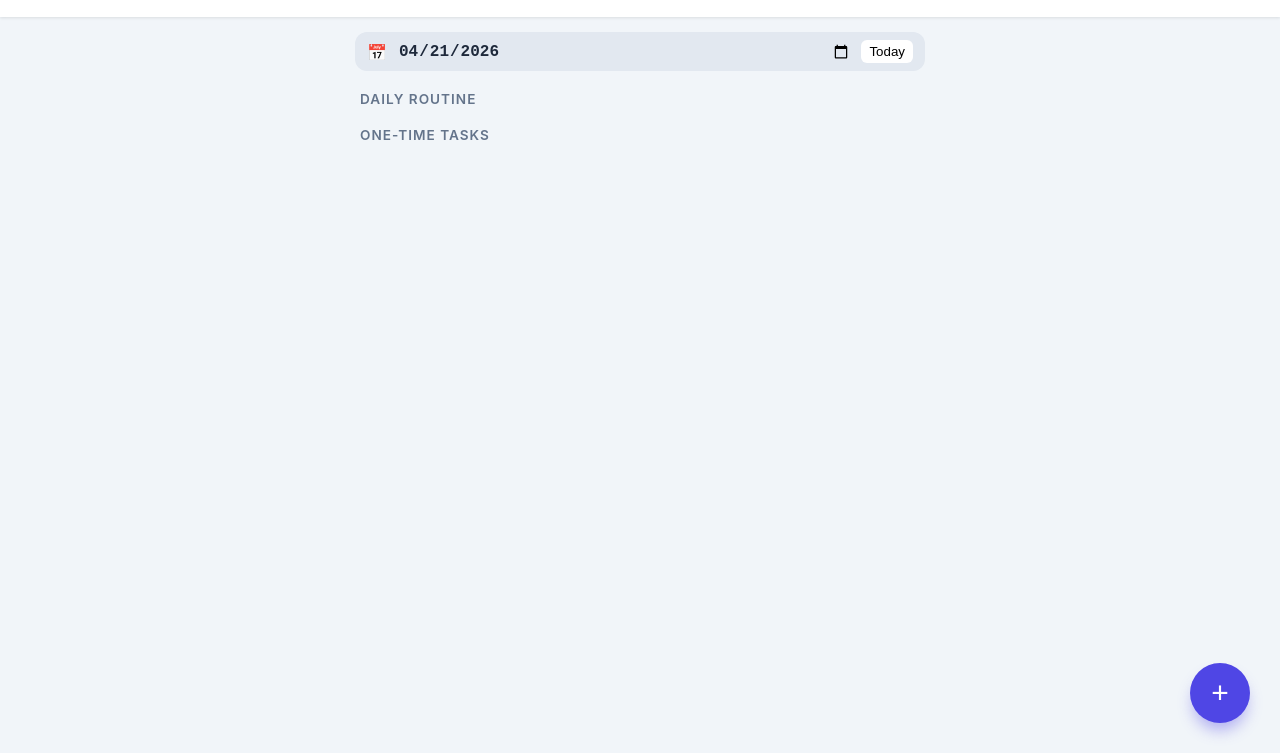
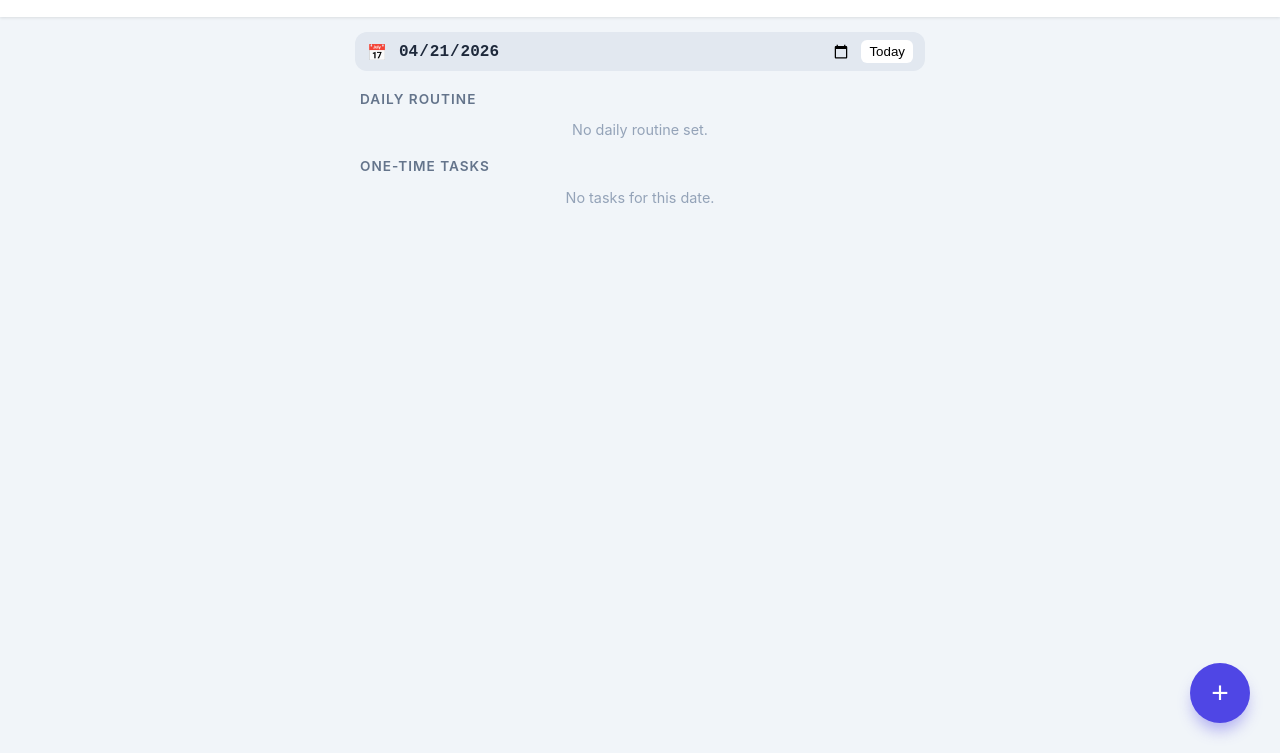
Before and after one commit to adbasithsj/work-planner, a plain HTML site: page index.html in a window 1280 px wide. Shown: the part 47-800 px from the top of the page. Drawn offline with Linux system fonts and the light colour scheme.

Commit message:
Refactor task handling and update sorting logic

```diff
--- a/index.html
+++ b/index.html
@@ -99,15 +99,12 @@
             font-size: 0.9rem;
         }
 
-        /* Sorting Buttons */
         .btn-sort { background: #f1f5f9; color: var(--text-sub); font-size: 1.1rem; }
-
         .btn-check { background: #dcfce7; color: var(--success); }
         .btn-check.active { background: var(--success); color: white; }
         .btn-edit { background: #fef3c7; color: var(--warning); }
         .btn-delete { background: #fee2e2; color: var(--danger); }
 
-        /* FAB and Modal */
         .fab {
             position: fixed;
             bottom: 30px;
@@ -195,8 +192,8 @@
         const date = document.getElementById('dateInput').value;
         if (!text) return;
 
-        // unshift adds to the START of the array
-        tasks.unshift({
+        // Using .push() so new tasks appear at the bottom
+        tasks.push({
             id: Date.now(),
             text: text,
             type: date ? "once" : "daily",
@@ -209,14 +206,12 @@
         closeModal();
     }
 
-    // NEW SORTING FUNCTION
     function moveTask(id, direction) {
         const index = tasks.findIndex(t => t.id === id);
         if (index < 0) return;
 
         const newIndex = index + direction;
         if (newIndex >= 0 && newIndex < tasks.length) {
-            // Swap positions
             const temp = tasks[index];
             tasks[index] = tasks[newIndex];
             tasks[newIndex] = temp;
@@ -261,7 +256,7 @@
         dailyList.innerHTML = '';
         onceList.innerHTML = '';
 
-        tasks.forEach((task, index) => {
+        tasks.forEach((task) => {
             const isDoneOnViewDate = task.lastCompletedDate === viewDate;
 
             const taskHtml = `
@@ -290,6 +285,9 @@
                 onceList.insertAdjacentHTML('beforeend', taskHtml);
             }
         });
+
+        if (!dailyList.innerHTML) dailyList.innerHTML = '<p style="color:#94a3b8; font-size:0.9rem; text-align:center;">No daily routine set.</p>';
+        if (!onceList.innerHTML) onceList.innerHTML = '<p style="color:#94a3b8; font-size:0.9rem; text-align:center;">No tasks for this date.</p>';
     }
 
     render();
```
